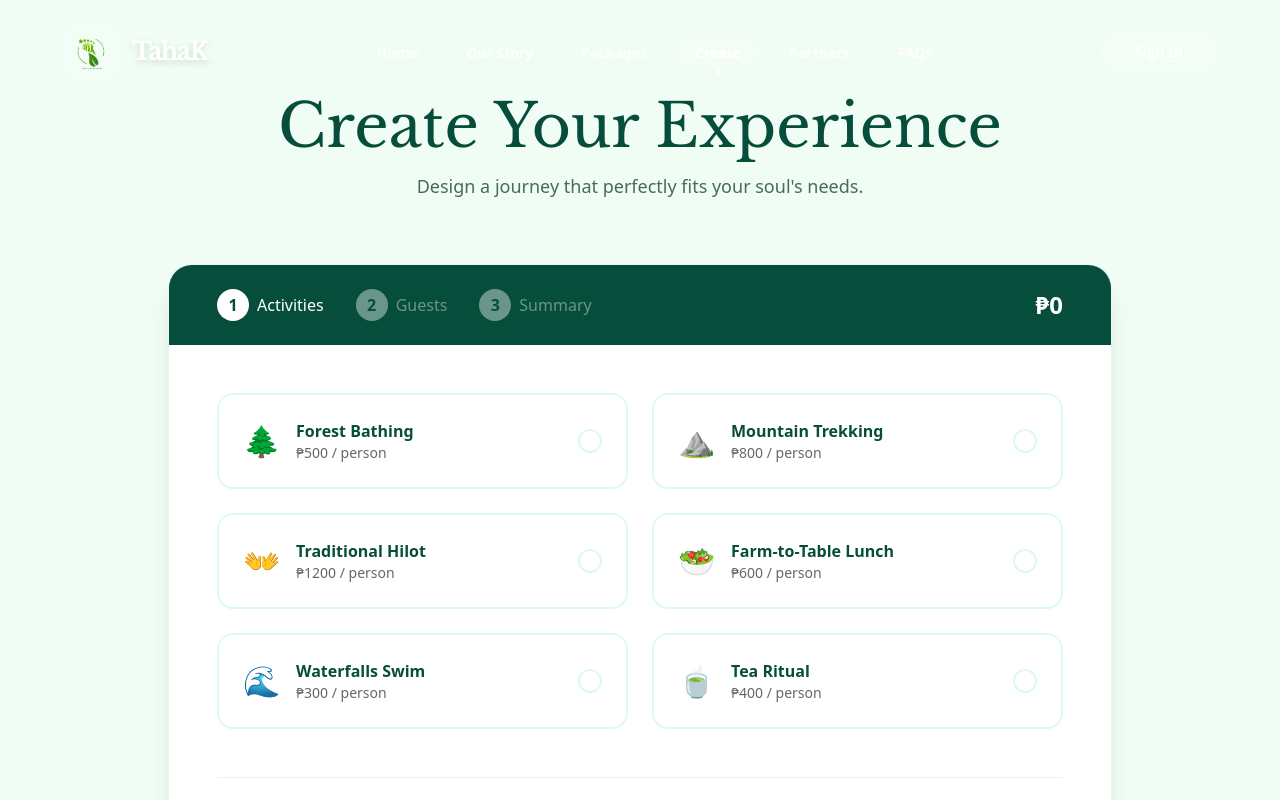
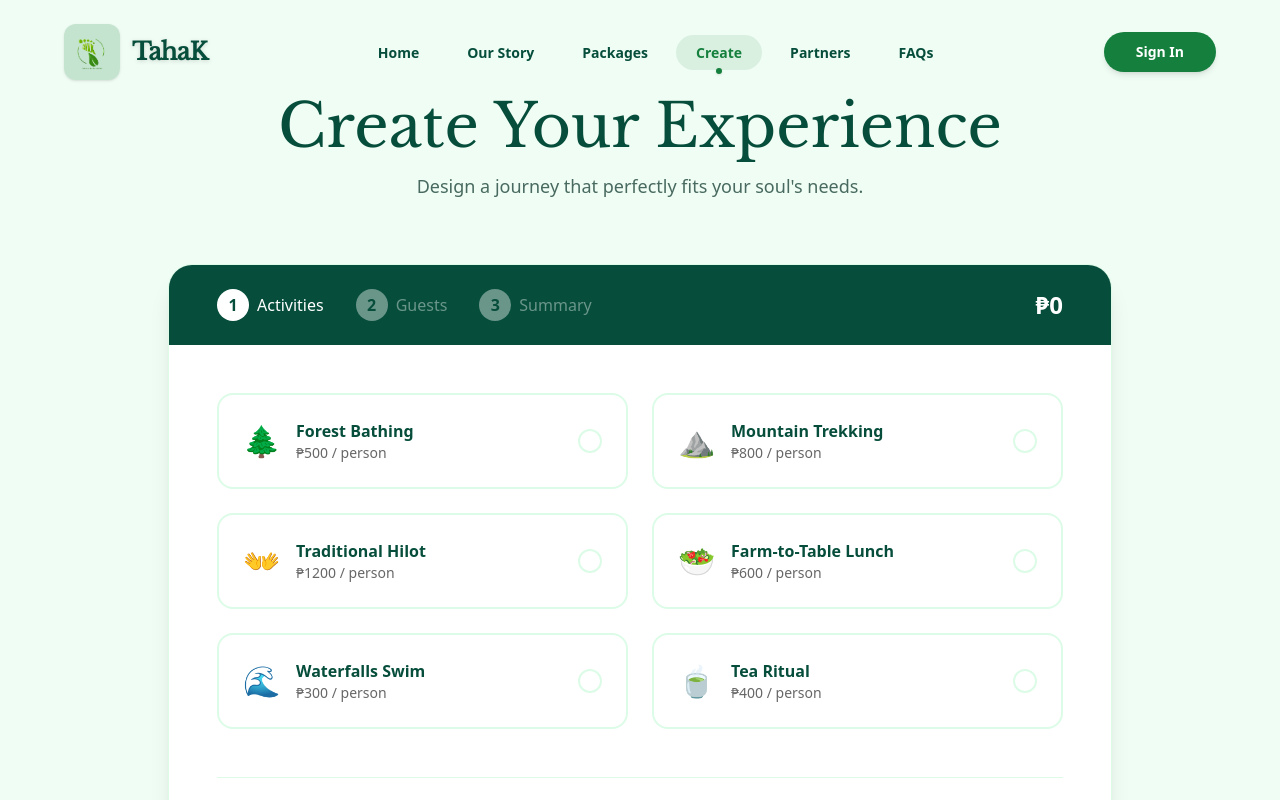
Before and after one commit to BuwieSit/tahakver2, a React (Vite) app: page /create in a window 1280 px wide. Shown: the top 800 px of the page. Built offline with nearby package versions, Linux system fonts and the light colour scheme.

Commit message:
supabase fix

```diff
--- a/src/components/Header.jsx
+++ b/src/components/Header.jsx
@@ -9,20 +9,36 @@ export default function Header() {
     const isScrolled = scrollY > 50;
     const location = useLocation();
 
+    // Define pages that have a dark hero section at the top
+    const isHeroPage = location.pathname === '/' || location.pathname === '/our-story';
+
+    // Determine text and button colors based on scroll and page type
+    const textColor = isScrolled
+        ? "text-accent"
+        : (isHeroPage ? "text-white" : "text-accent");
+
+    const navItemActiveColor = isScrolled
+        ? "text-primary bg-primary/10"
+        : (isHeroPage ? "text-white bg-white/20" : "text-primary bg-primary/10");
+
+    const navItemIdleColor = isScrolled
+        ? "text-accent hover:text-primary hover:bg-primary/5"
+        : (isHeroPage ? "text-white/80 hover:text-white hover:bg-white/10" : "text-accent hover:text-primary hover:bg-primary/5");
+
     return (
         <header className={`
             fixed top-0 left-0 right-0 z-[1000] transition-all duration-500 ease-in-out px-8 md:px-16
             ${isScrolled
-                ? "py-3 bg-white/80 backdrop-blur-lg shadow-lg border-b border-primary/5"
+                ? "py-3 bg-white/90 backdrop-blur-xl shadow-lg border-b border-primary/10"
                 : "py-6 bg-transparent"}
         `}>
             <div className="max-w-7xl mx-auto flex items-center justify-between">
                 {/* Logo Section */}
                 <Link to="/" className="flex items-center gap-3 group">
-                    <div className="relative overflow-hidden rounded-xl bg-white/10 p-1 transition-transform group-hover:scale-110">
+                    <div className={`relative overflow-hidden rounded-xl p-1 transition-transform group-hover:scale-110 shadow-sm ${isScrolled || !isHeroPage ? "bg-primary/20" : "bg-white/20"}`}>
                         <img src={logo} alt="TahaK Logo" className="w-12 h-12 object-contain" />
                     </div>
-                    <span className={`text-2xl font-primary-title font-bold tracking-tight transition-colors ${isScrolled ? "text-accent" : "text-white drop-shadow-md"}`}>
+                    <span className={`text-2xl font-primary-title font-bold tracking-tight ${textColor} drop-shadow-sm`}>
                         TahaK
                     </span>
                 </Link>
@@ -30,12 +46,12 @@ export default function Header() {
                 {/* Navigation Section */}
                 <nav className="hidden lg:block">
                     <ul className="flex items-center gap-2">
-                        <NavItem link={'/'} active={location.pathname === '/'} isScrolled={isScrolled}>Home</NavItem>
-                        <NavItem link={'/our-story'} active={location.pathname === '/our-story'} isScrolled={isScrolled}>Our Story</NavItem>
-                        <NavItem link={'/packages'} active={location.pathname === '/packages'} isScrolled={isScrolled}>Packages</NavItem>
-                        <NavItem link={'/create'} active={location.pathname === '/create'} isScrolled={isScrolled}>Create</NavItem>
-                        <NavItem link={'/partners'} active={location.pathname === '/partners'} isScrolled={isScrolled}>Partners</NavItem>
-                        <NavItem link={'/faqs'} active={location.pathname === '/faqs'} isScrolled={isScrolled}>FAQs</NavItem>
+                        <NavItem link={'/'} active={location.pathname === '/'} idleClass={navItemIdleColor} activeClass={navItemActiveColor} isScrolled={isScrolled} isHeroPage={isHeroPage} />
+                        <NavItem link={'/our-story'} active={location.pathname === '/our-story'} idleClass={navItemIdleColor} activeClass={navItemActiveColor} isScrolled={isScrolled} isHeroPage={isHeroPage} />
+                        <NavItem link={'/packages'} active={location.pathname === '/packages'} idleClass={navItemIdleColor} activeClass={navItemActiveColor} isScrolled={isScrolled} isHeroPage={isHeroPage} />
+                        <NavItem link={'/create'} active={location.pathname === '/create'} idleClass={navItemIdleColor} activeClass={navItemActiveColor} isScrolled={isScrolled} isHeroPage={isHeroPage} />
+                        <NavItem link={'/partners'} active={location.pathname === '/partners'} idleClass={navItemIdleColor} activeClass={navItemActiveColor} isScrolled={isScrolled} isHeroPage={isHeroPage} />
+                        <NavItem link={'/faqs'} active={location.pathname === '/faqs'} idleClass={navItemIdleColor} activeClass={navItemActiveColor} isScrolled={isScrolled} isHeroPage={isHeroPage} />
                     </ul>
                 </nav>
 
@@ -43,10 +59,8 @@ export default function Header() {
                 <div className="flex items-center gap-4">
                     <Link to="/access">
                         <button className={`
-                            px-8 py-2.5 rounded-full font-bold text-sm transition-all duration-300 transform hover:scale-105 active:scale-95
-                            ${isScrolled
-                                ? "bg-primary text-white shadow-md hover:bg-primary/90"
-                                : "bg-white/20 text-white backdrop-blur-md border border-white/30 hover:bg-white/30"}
+                            px-8 py-2.5 rounded-full font-bold text-sm transition-all duration-300 transform hover:scale-105 active:scale-95 shadow-md
+                            ${isScrolled || !isHeroPage ? "bg-primary text-white hover:bg-primary/90" : "bg-white text-primary hover:bg-white/90"}
                         `}>
                             Sign In
                         </button>
@@ -57,24 +71,28 @@ export default function Header() {
     );
 }
 
-export function NavItem({ children, link, active, isScrolled }) {
+export function NavItem({ link, active, idleClass, activeClass, isScrolled, isHeroPage }) {
+    const labelMap = {
+        '/': 'Home',
+        '/our-story': 'Our Story',
+        '/packages': 'Packages',
+        '/create': 'Create',
+        '/partners': 'Partners',
+        '/faqs': 'FAQs'
+    };
+
     return (
         <li>
             <Link
                 to={link}
                 className={`
                     relative px-5 py-2 rounded-full text-sm font-bold transition-all duration-300
-                    ${active
-                        ? (isScrolled ? "text-primary bg-primary/5" : "text-white bg-white/20")
-                        : (isScrolled ? "text-accent/70 hover:text-primary hover:bg-primary/5" : "text-white/80 hover:text-white hover:bg-white/10")}
+                    ${active ? activeClass : idleClass}
                 `}
             >
-                {children}
+                {labelMap[link]}
                 {active && (
-                    <span className={`
-                        absolute -bottom-1 left-1/2 -translate-x-1/2 w-1 h-1 rounded-full
-                        ${isScrolled ? "bg-primary" : "bg-white"}
-                    `} />
+                    <span className={`absolute -bottom-1 left-1/2 -translate-x-1/2 w-1.5 h-1.5 rounded-full shadow-sm ${isScrolled || !isHeroPage ? "bg-primary" : "bg-white"}`} />
                 )}
             </Link>
         </li>
--- /dev/null
+++ b/src/components/LoadingScreen.jsx
@@ -0,0 +1,42 @@
+import logo from '../assets/tahak_logo.png';
+
+export default function LoadingScreen() {
+    return (
+        <div className="fixed inset-0 z-[9999] bg-background flex flex-col items-center justify-center">
+            <div className="relative">
+                {/* Decorative pulses */}
+                <div className="absolute inset-0 rounded-full bg-primary/20 animate-ping scale-150"></div>
+                <div className="absolute inset-0 rounded-full bg-primary/10 animate-pulse scale-125"></div>
+
+                {/* Logo */}
+                <div className="relative bg-white p-6 rounded-full shadow-2xl border-4 border-primary/10">
+                    <img
+                        src={logo}
+                        alt="TahaK Logo"
+                        className="w-24 h-24 object-contain animate-pulse"
+                    />
+                </div>
+            </div>
+
+            <div className="mt-12 flex flex-col items-center gap-4">
+                <h2 className="text-3xl font-primary-title text-accent italic tracking-widest animate-pulse">
+                    TahaK
+                </h2>
+                <div className="w-48 h-1 bg-border rounded-full overflow-hidden">
+                    <div className="h-full bg-primary w-1/3 rounded-full animate-[loading_1.5s_infinite_ease-in-out]"></div>
+                </div>
+                <p className="text-sm font-primary-text text-primary font-bold uppercase tracking-[0.3em] opacity-60">
+                    Finding your way home
+                </p>
+            </div>
+
+            <style dangerouslySetInnerHTML={{ __html: `
+                @keyframes loading {
+                    0% { transform: translateX(-100%); width: 30%; }
+                    50% { width: 60%; }
+                    100% { transform: translateX(250%); width: 30%; }
+                }
+            `}} />
+        </div>
+    );
+}
--- a/src/main.jsx
+++ b/src/main.jsx
@@ -1,4 +1,4 @@
-import { StrictMode } from 'react'
+import { StrictMode, useState, useEffect } from 'react'
 import { createRoot } from 'react-dom/client'
 import {
   createBrowserRouter,
@@ -12,6 +12,7 @@ import Packages from './pages/TouristPages/Packages';
 import Create from './pages/TouristPages/Create';
 import Partners from './pages/TouristPages/Partners';
 import FAQs from './pages/TouristPages/FAQs';
+import LoadingScreen from './components/LoadingScreen';
 
 const router = createBrowserRouter([
   {path: "/", element: <Home/>},
@@ -23,9 +24,25 @@ const router = createBrowserRouter([
   {path: "/access", element: <LandingPage/>},
 ])
 
+function App() {
+  const [loading, setLoading] = useState(true);
+
+  useEffect(() => {
+    // Simulate initial app load
+    const timer = setTimeout(() => {
+      setLoading(false);
+    }, 2000);
+    return () => clearTimeout(timer);
+  }, []);
+
+  if (loading) return <LoadingScreen />;
+
+  return <RouterProvider router={router}/>;
+}
+
 
 createRoot(document.getElementById('root')).render(
   <StrictMode>
-    <RouterProvider router={router}/>
+    <App />
   </StrictMode>,
 )
```
